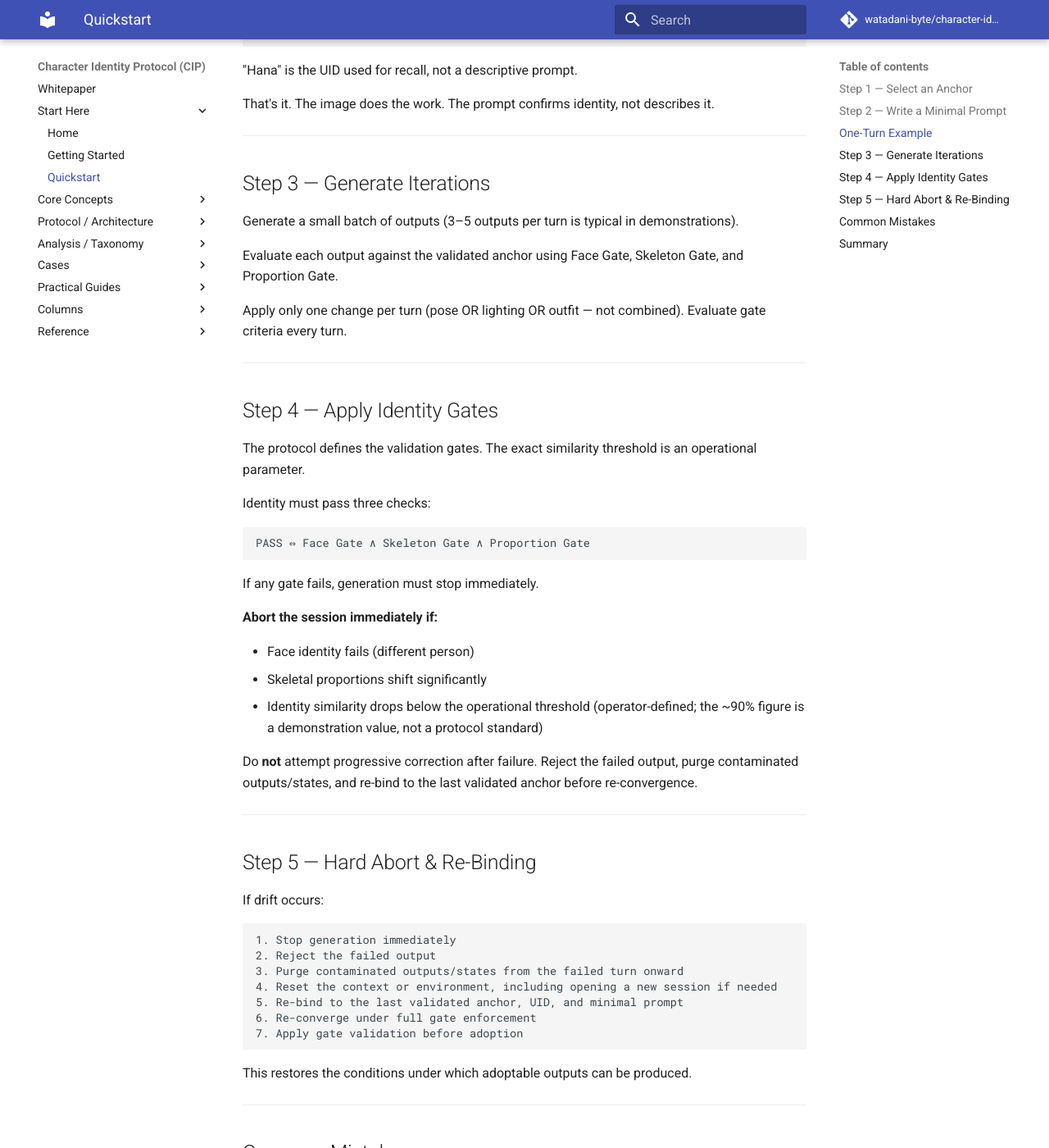
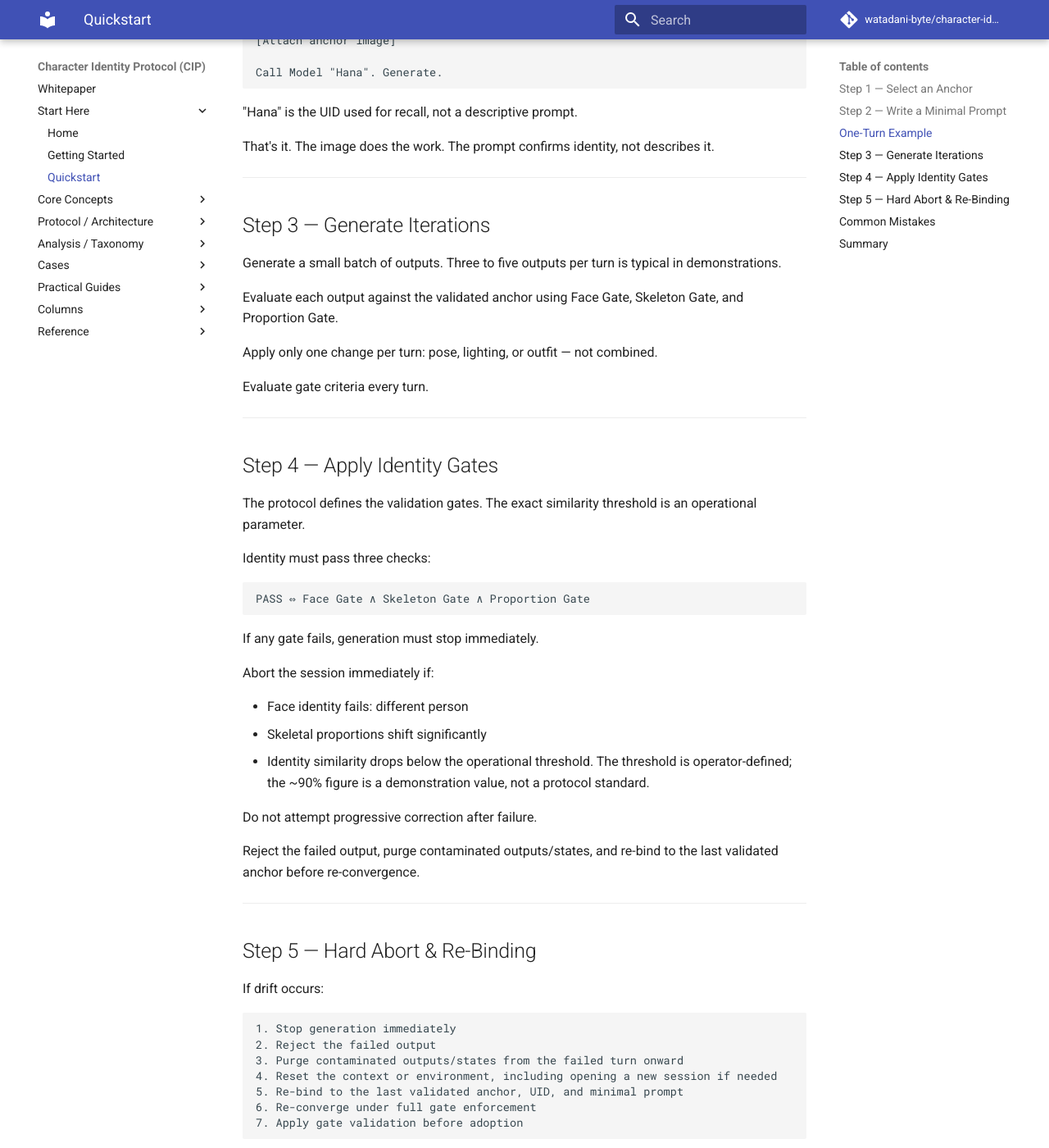
Before and after one commit to watadani-byte/character-identity-protocol, an MkDocs documentation site: the page built from docs/quickstart.md, in a window 1280 px wide and 1400 px high, scrolled down 1766 px. Shown: the whole window at 82% size. Built offline with MkDocs 1.6.1 and Material for MkDocs 9.7.7, drawn with Linux system fonts in a browser that asks for light colours; comment, search, counter and statistics services are not loaded; some of the changed text lies outside the part shown.

Commit message:
Fix formatting and clarity in quickstart guide

````diff
--- a/docs/quickstart.md
+++ b/docs/quickstart.md
@@ -21,7 +21,7 @@ The protocol uses three elements:
 
 ## Step 1 — Select an Anchor
 
-Choose a **validated identity reference image** that represents the correct character identity.
+Choose a validated identity reference image that represents the correct character identity.
 
 The anchor should be:
 
@@ -29,35 +29,35 @@ The anchor should be:
 - clearly identifiable
 - not a draft or exploratory result
 
-This image becomes the **validated anchor**.
+This image becomes the validated anchor.
 
-*Anchor selection is operator-owned: the anchor is the target image the operator wants to reproduce. CIP governs the process after anchor selection.*
+Anchor selection is operator-owned: the anchor is the target image the operator wants to reproduce. CIP governs the process after anchor selection.
 
 -----
 
 ## Step 2 — Write a Minimal Prompt
 
-The prompt should describe **only invariant attributes**.
+The prompt should describe only invariant attributes.
 
 Avoid precise numeric constraints.
 
-**Example (unstable):**
+Example (unstable):
 
 - 8-head body ratio
 - exact height specification
 - precise numeric constraints
 
-**Example (stable):**
+Example (stable):
 
 - small head relative to height
 - long limbs
 - modest chest
 - full thighs
 
-The goal is **not precise control**.
+The goal is not precise control.
 The goal is to reduce unnecessary reconstruction pressure while the anchor remains the primary identity reference.
 
-Assign a **UID (Unique Identifier)** — a name or label for the character. Used as a stable recall token across cycles and sessions.
+Assign a UID (Unique Identifier) — a name or label for the character. Used as a stable recall token across cycles and sessions.
 
 -----
 
@@ -77,11 +77,12 @@ That's it. The image does the work. The prompt confirms identity, not describes
 
 ## Step 3 — Generate Iterations
 
-Generate a small batch of outputs (3–5 outputs per turn is typical in demonstrations).
+Generate a small batch of outputs. Three to five outputs per turn is typical in demonstrations.
 
 Evaluate each output against the validated anchor using Face Gate, Skeleton Gate, and Proportion Gate.
 
-Apply only one change per turn (pose OR lighting OR outfit — not combined).
+Apply only one change per turn: pose, lighting, or outfit — not combined.
+
 Evaluate gate criteria every turn.
 
 -----
@@ -98,13 +99,14 @@ PASS ⇔ Face Gate ∧ Skeleton Gate ∧ Proportion Gate
 
 If any gate fails, generation must stop immediately.
 
-**Abort the session immediately if:**
+Abort the session immediately if:
 
-- Face identity fails (different person)
+- Face identity fails: different person
 - Skeletal proportions shift significantly
-- Identity similarity drops below the operational threshold (operator-defined; the ~90% figure is a demonstration value, not a protocol standard)
+- Identity similarity drops below the operational threshold. The threshold is operator-defined; the ~90% figure is a demonstration value, not a protocol standard.
 
-Do **not** attempt progressive correction after failure.
+Do not attempt progressive correction after failure.
+
 Reject the failed output, purge contaminated outputs/states, and re-bind to the last validated anchor before re-convergence.
 
 -----
@@ -154,7 +156,9 @@ Hard Abort → Reject → Purge → Re-bind → Re-converge → Gate validation
 ```
 
 Identity is not generated.
-Identity is **recovered**.
+Identity is recovered.
+
+Adoption is governed.
 
 -----
 
````
Also changed, not shown: other parts of docs/quickstart.md (+8 -8 lines).
